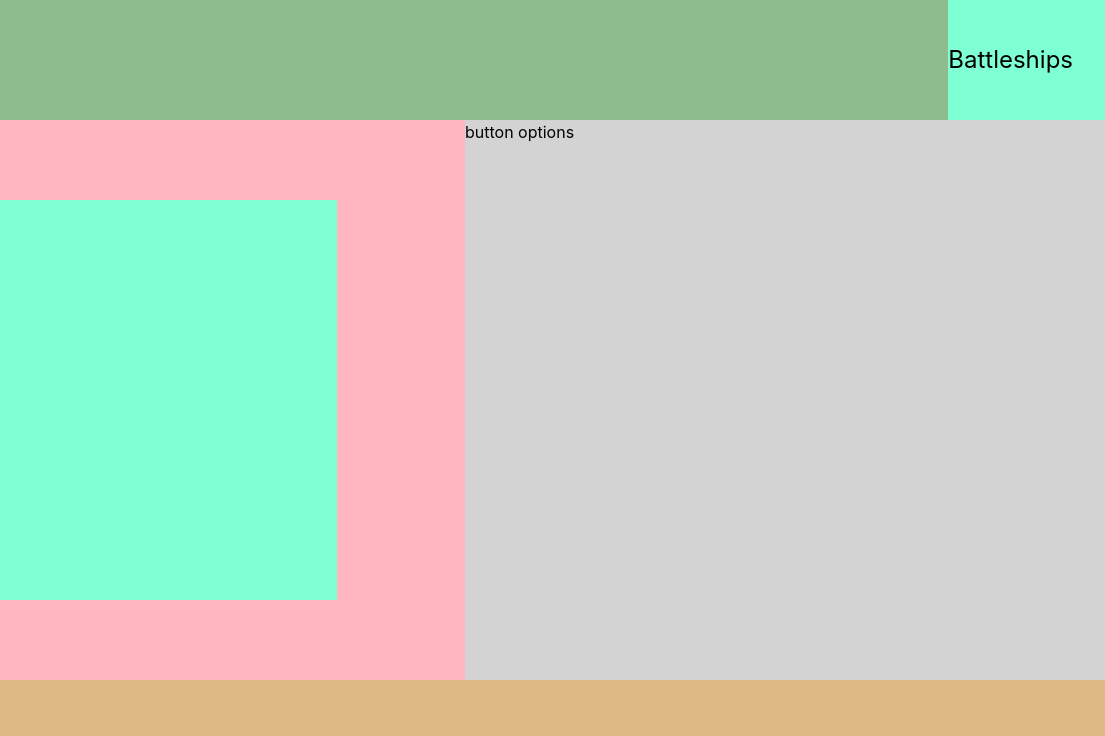
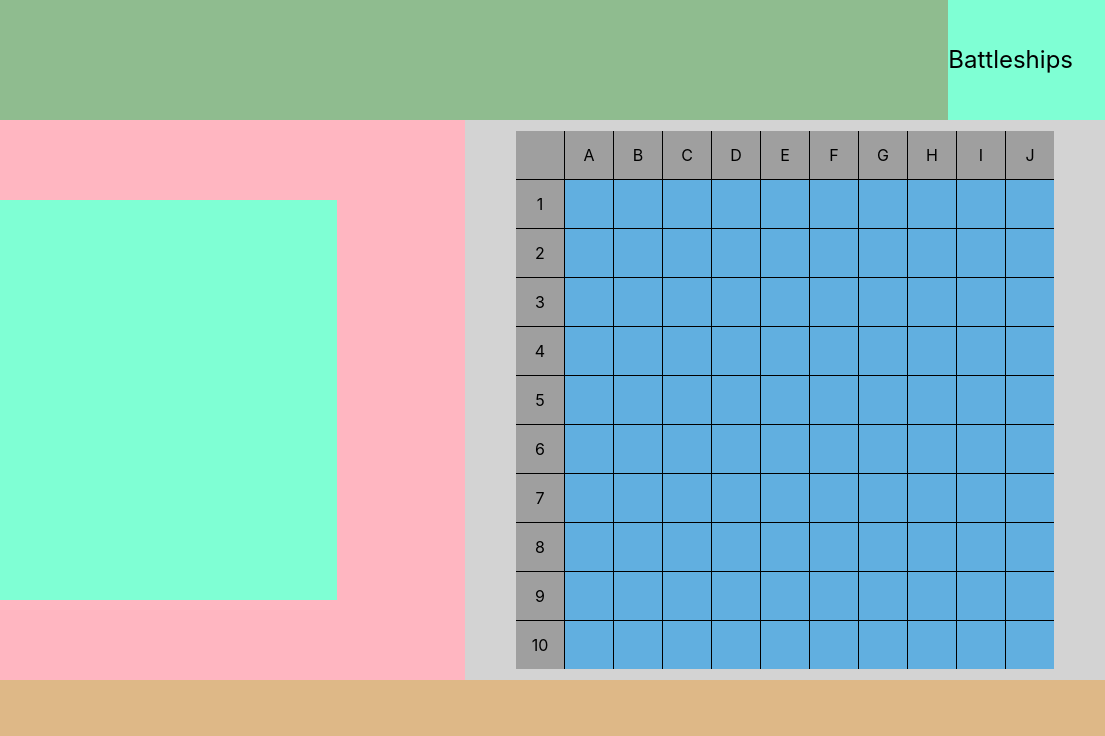
Before and after one commit to Cluracan/Battleships, a website built with Vite: page client/index.html in a window 1280 px wide. Both pictures are taken after a click on the button "START". Shown: the full height of the page, 175-1280 px from the left. Built offline with nearby package versions, Linux system fonts and the light colour scheme.

Commit message:
gameBoardDiv module initial commit  add gridSize to config file

```diff
--- a/client/buildFleetContent.mjs
+++ b/client/buildFleetContent.mjs
@@ -1,3 +1,5 @@
+import getGameboardDiv from "./gameBoardDiv.mjs";
+
 export default function insertBuildFleetContent() {
   const headerContent = document.getElementById("header-content");
   const leftContent = document.getElementById("left-content");
@@ -34,14 +36,13 @@ export default function insertBuildFleetContent() {
     battleshipDiv.dataset.offsetY = startY - bounds.y;
     battleshipDiv.dataset.height = bounds.height;
     battleshipDiv.dataset.width = bounds.width;
-    console.log(bounds);
-    console.log(battleshipDiv.dataset);
+
     window.addEventListener("mousemove", handleMouseMove);
-    window.addEventListener("wheel", handleMouseWheel);
     window.addEventListener("mouseup", handleMouseUp);
   }
   function handleMouseMove(e) {
     console.log("move");
+
     console.log(e.clientX, e.clientY);
     battleshipDiv.style.position = "absolute";
     battleshipDiv.style.left = `${
@@ -73,6 +74,7 @@ export default function insertBuildFleetContent() {
     //     e.clientY - battleshipDiv.dataset.offsetY
     //   }px`;
     // }
+    battleshipDiv.addEventListener("wheel", handleMouseWheel);
   }
   function handleMouseWheel(e) {
     if (battleshipDiv.classList.contains("rotate1")) {
@@ -82,11 +84,14 @@ export default function insertBuildFleetContent() {
     }
   }
   function handleMouseUp(e) {
+    battleshipDiv.removeEventListener("mousedown", handleMouseDown);
     window.removeEventListener("mousemove", handleMouseMove);
+    battleshipDiv.removeEventListener("wheel", handleMouseWheel);
   }
   leftContent.appendChild(shipSelectContainer);
 
-  rightContent.textContent = "button options";
+  const playerBoard = getGameboardDiv("player");
+  rightContent.appendChild(playerBoard);
   const startBtn = document.createElement("button");
   startBtn.textContent = "START";
   startBtn.addEventListener("click", (e) => {
--- a/client/game-logic/battleships-config.mjs
+++ b/client/game-logic/battleships-config.mjs
@@ -6,6 +6,8 @@ const availableShips = {
   "patrol boat": { length: 2, code: "P" },
 };
 
-export { availableShips };
+const gridSize = 10;
+
+export { availableShips, gridSize };
 
 //'code' key currently unused:) but leaving these as objects to allow for 'quantity' (would need refactoring obviously
--- a/client/game-logic/gameboard.mjs
+++ b/client/game-logic/gameboard.mjs
@@ -1,5 +1,5 @@
 import { Ship } from "./ship.mjs";
-import { availableShips } from "./battleships-config.mjs";
+import { availableShips, gridSize } from "./battleships-config.mjs";
 
 export class Gameboard {
   #grid;
@@ -69,7 +69,7 @@ export class Gameboard {
       endPoint.row,
       endPoint.col,
     ]) {
-      if (value < 0 || value > 9) {
+      if (value < 0 || value > gridSize - 1) {
         isInBoundsCheck = false;
       }
     }
@@ -100,8 +100,8 @@ export class Gameboard {
   }
 
   #initialiseGrid() {
-    return Array.from({ length: 10 }, (v, i) =>
-      Array.from({ length: 10 }, (v, i) => {
+    return Array.from({ length: gridSize }, (v, i) =>
+      Array.from({ length: gridSize }, (v, i) => {
         return {
           ship: undefined,
           shotFired: false,
--- /dev/null
+++ b/client/gameBoardDiv.mjs
@@ -0,0 +1,35 @@
+import { gridSize } from "./game-logic/battleships-config.mjs";
+
+export default function getGameboardDiv(divId) {
+  const gameboardDiv = document.createElement("div");
+  gameboardDiv.id = divId;
+  //Top Row
+  for (let i = 0; i < gridSize + 1; i++) {
+    const cellDiv = document.createElement("div");
+    cellDiv.classList.add("board-cell");
+    cellDiv.classList.add("guide");
+    if (i > 0) {
+      cellDiv.textContent = String.fromCharCode(i + 64);
+    }
+    gameboardDiv.appendChild(cellDiv);
+  }
+  //Remaining Rows
+  for (let i = 0; i < gridSize; i++) {
+    for (let j = 0; j < gridSize + 1; j++) {
+      const cellDiv = document.createElement("div");
+      cellDiv.classList.add("board-cell");
+      if (j === 0) {
+        cellDiv.classList.add("guide");
+        cellDiv.textContent = i + 1;
+      } else {
+        cellDiv.classList.add("empty");
+        cellDiv.classList.add("play-cell");
+        cellDiv.classList.add("empty");
+      }
+      gameboardDiv.appendChild(cellDiv);
+    }
+  }
+  gameboardDiv.classList.add("gameboard");
+  gameboardDiv.style.setProperty("--grid-cols", gridSize + 1);
+  return gameboardDiv;
+}
--- a/client/style.css
+++ b/client/style.css
@@ -13,6 +13,7 @@
   -moz-osx-font-smoothing: grayscale;
 
   --header-height: 15vh;
+  --cell-size: 3rem;
 }
 /* .prevent-select {
   -webkit-user-select: none;
@@ -93,8 +94,8 @@ body {
 }
 
 .ship-part {
-  width: 3rem;
-  height: 3rem;
+  width: var(--cell-size);
+  height: var(--cell-size);
   background-size: cover;
 }
 
@@ -119,3 +120,43 @@ body {
 .rotate1 {
   transform: rotate(90deg);
 }
+/*--------------
+  gameboard
+--------------*/
+
+.gameboard {
+  display: grid;
+  width: min-content;
+  height: min-content;
+  gap: 1px;
+  grid-template-columns: repeat(var(--grid-cols), 1fr);
+  background-color: black;
+}
+
+.board-cell {
+  height: var(--cell-size);
+  width: var(--cell-size);
+  place-content: center;
+  text-align: center;
+  line-height: var(--cell-size);
+}
+
+.play-cell {
+  background-color: rgb(97, 175, 224);
+}
+
+.guide {
+  background-color: rgb(159, 159, 159);
+  -ms-user-select: none;
+  -webkit-user-select: none;
+  user-select: none;
+}
+
+/*--------------
+  Right content
+---------------*/
+#right-content {
+  display: flex;
+  align-items: center;
+  justify-content: center;
+}
```
